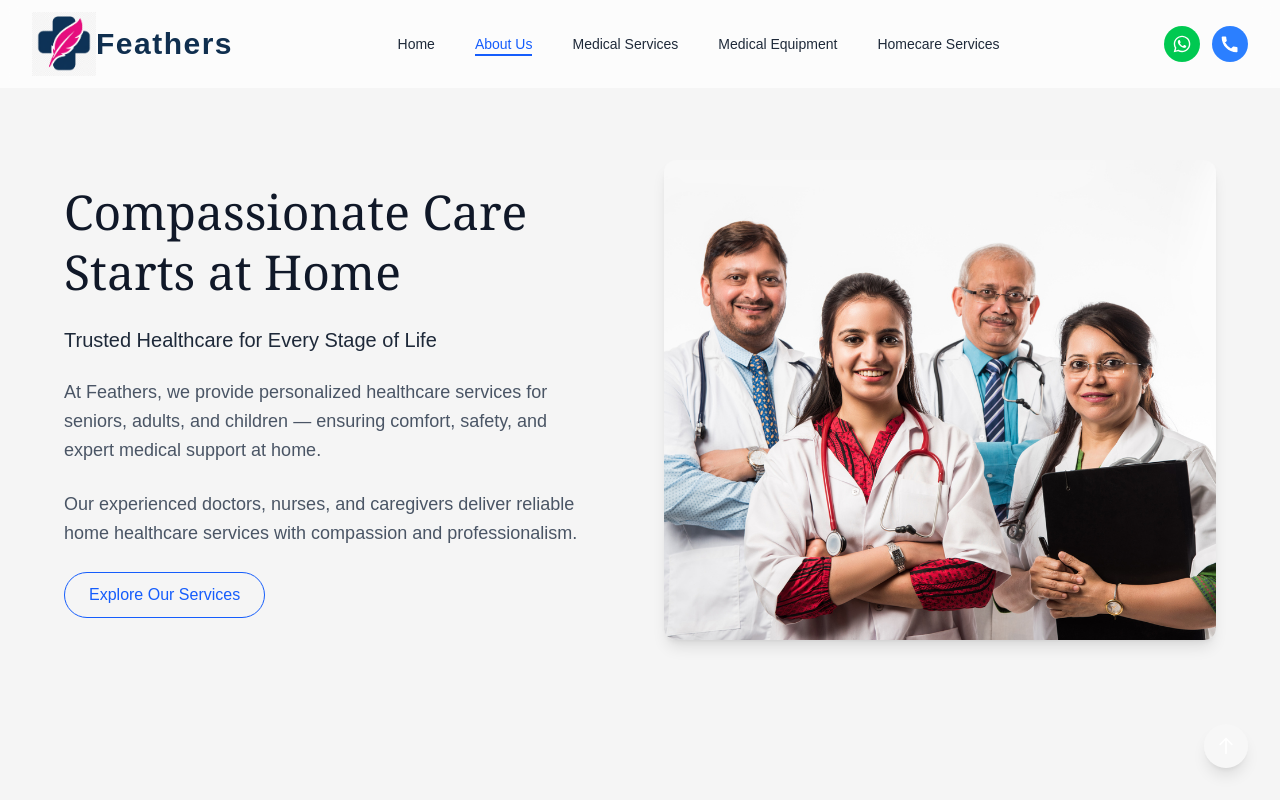
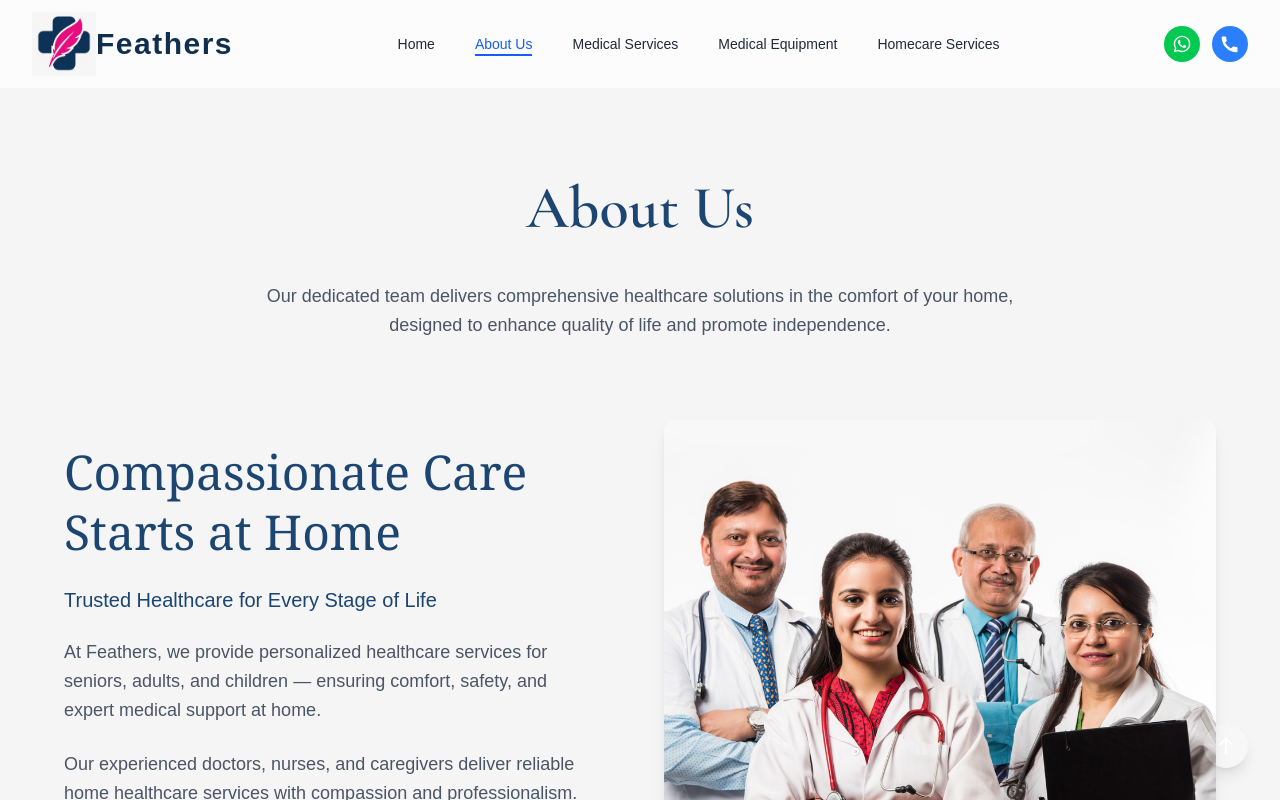
Before and after one commit to elderblisscare/feathers, a React (Vite) app: page /about in a window 1280 px wide. Built offline with nearby package versions, Linux system fonts and the light colour scheme; a web font is replaced by a local one.

Commit message:
title for about Us page

```diff
--- a/src/components/AboutUs.jsx
+++ b/src/components/AboutUs.jsx
@@ -53,8 +53,10 @@ const AboutBlock = ({ reverse, image, title, subtitle, text1, text2 }) => {
     }, []);
 
     return (
-        <section ref={sectionRef} className="py-16 md:py-20 px-4 overflow-hidden">
+
+        <section ref={sectionRef} className="py-8 md:py-4 px-4 overflow-hidden">
             <div className="max-w-6xl mx-auto">
+
                 <div className="grid lg:grid-cols-2 gap-10 lg:gap-12 items-center">
 
                     {/* 🔹 TEXT */}
@@ -62,11 +64,11 @@ const AboutBlock = ({ reverse, image, title, subtitle, text1, text2 }) => {
                         className={`text-content space-y-6 max-w-xl ${reverse ? "lg:order-2 lg:pl-8" : "lg:pr-8"
                             }`}
                     >
-                        <h1 className="font-serif text-3xl md:text-5xl text-gray-900 leading-tight">
+                        <h1 className="font-serif text-3xl md:text-5xl text-[#1C4571] leading-tight">
                             {title}
                         </h1>
 
-                        <h2 className="text-lg md:text-xl font-medium text-gray-800">
+                        <h2 className="text-lg md:text-xl font-medium text-[#1C4571]">
                             {subtitle}
                         </h2>
 
@@ -113,7 +115,7 @@ const WhyChoose = () => {
                 {/* 🔹 TEXT (RIGHT) */}
                 <div className="space-y-6">
 
-                    <h2 className="text-3xl md:text-4xl font-serif text-gray-900 leading-tight">
+                    <h2 className="text-3xl md:text-4xl font-serif text-[#1C4571] leading-tight">
                         Why Choose Feathers Healthcare?
                     </h2>
 
@@ -187,7 +189,7 @@ const FounderSection = () => {
 
                 {/* Heading */}
                 <div className="text-center mb-12">
-                    <h2 className="text-2xl md:text-4xl font-semibold">
+                    <h2 className="text-2xl md:text-4xl font-semibold text-[#1C4571]">
                         Meet Our Core Team
                     </h2>
                     <p className="mt-4 text-gray-600 max-w-3xl mx-auto">
@@ -233,123 +235,44 @@ const FounderSection = () => {
                             className="w-28 h-28 md:w-36 md:h-36 rounded-full object-cover"
                         />
                     </div>
-
                 </div>
-
-                {/* BOX 2 */}
-                {/* <div className="bg-[#f5e9e7] p-6 md:p-8 rounded-xl grid md:grid-cols-2 items-center gap-6">
-                    <div className="flex justify-center md:justify-start">
-                        <img
-                            src="doctors.jpg"
-                            className="w-32 h-32 md:w-40 md:h-40 rounded-full object-cover"
-                        />
-                    </div>
-
-                    <div>
-                        <p className="text-gray-700">
-                            With extensive experience in nursing and patient care, our mission
-                            is to deliver trusted healthcare at home.
-                        </p>
-                        <p className="mt-4 font-semibold">Flora Saraswat</p>
-                        <p className="text-sm text-gray-600">Co-Founder</p>
-                    </div>
-                </div> */}
-
             </div>
         </section>
-
-        //     <section className="py-16 md:py-24 px-4 bg-white">
-        //   <div className="max-w-6xl mx-auto">
-
-        //     {/* 🔹 TOP HEADING */}
-        //     <div className="text-center max-w-3xl mx-auto mb-12">
-        //       <h2 className="text-2xl md:text-4xl font-semibold text-gray-900">
-        //         Top Elderly Care Services in Noida
-        //       </h2>
-
-        //       <p className="mt-4 text-gray-600 text-sm md:text-base leading-relaxed">
-        //         At FeathersCare, we begin at home & at the heart of our leadership. Our
-        //         core team brings together years of experience in healthcare and caregiving.
-        //       </p>
-        //     </div>
-
-        //     {/* 🔸 BOX 1 */}
-        //     <div className="bg-[#f5e9e7] p-6 md:p-8 rounded-xl mb-10">
-        //       <div className="grid md:grid-cols-2 gap-6 items-center">
-
-        //         {/* TEXT */}
-        //         <div>
-        //           <p className="text-gray-700 text-sm md:text-base leading-relaxed">
-        //             I started FeathersCare after spending nearly a decade as the primary
-        //             caregiver to my aging parents. With years in healthcare and caregiving,
-        //             I saw firsthand how fragmented and impersonal senior care can be.
-        //           </p>
-
-        //           <p className="mt-4 font-semibold text-gray-900">
-        //             Deepak Saraswat
-        //           </p>
-
-        //           <p className="text-sm text-gray-600">
-        //             Founder, FeathersCare
-        //           </p>
-        //         </div>
-
-        //         {/* IMAGE */}
-        //         <div className="flex justify-center md:justify-end">
-        //           <img
-        //             src="doctors.jpg"
-        //             alt="Founder"
-        //             className="w-32 h-32 md:w-40 md:h-40 rounded-full object-cover"
-        //           />
-        //         </div>
-
-        //       </div>
-        //     </div>
-
-        //     {/* 🔸 BOX 2 */}
-        //     <div className="bg-[#e9f0f8] p-6 md:p-8 rounded-xl">
-        //       <div className="grid md:grid-cols-2 gap-6 items-center">
-
-        //         {/* IMAGE */}
-        //         <div className="flex justify-center md:justify-start order-1 md:order-1">
-        //           <img
-        //             src="doctors.jpg"
-        //             alt="Care Expert"
-        //             className="w-32 h-32 md:w-40 md:h-40 rounded-full object-cover"
-        //           />
-        //         </div>
-
-        //         {/* TEXT */}
-        //         <div className="order-2 md:order-2">
-        //           <p className="text-gray-700 text-sm md:text-base leading-relaxed">
-        //             With over a decade of hands-on experience in nursing and elderly care,
-        //             our mission is to deliver compassionate, professional care that families
-        //             can trust.
-        //           </p>
-
-        //           <p className="mt-4 font-semibold text-gray-900">
-        //             Flora Saraswat
-        //           </p>
-
-        //           <p className="text-sm text-gray-600">
-        //             Co-Founder, FeathersCare
-        //           </p>
-        //         </div>
-
-        //       </div>
-        //     </div>
-
-        //   </div>
-        // </section>
-
 
     );
 };
 
 // 🔹 Main Component
 const AboutUs = () => {
+    const titleRef = useRef(null);
+    useEffect(() => {
+  gsap.fromTo(
+    titleRef.current.children,
+    { y: 30, opacity: 0 },
+    {
+      y: 0,
+      opacity: 1,
+      stagger: 0.2,
+      duration: 0.8,
+      ease: "power2.out",
+      scrollTrigger: {
+        trigger: titleRef.current,
+        start: "top 80%",
+      },
+    }
+  );
+}, []);
     return (
         <>
+            <div ref={titleRef} className=" mt-20 text-center max-w-3xl mx-auto mb-16">
+                <h2 className="font-cormorant text-4xl md:text-5xl lg:text-6xl font-semibold text-[#1C4571] mb-6 leading-relaxed">
+                    About Us
+                </h2>
+                <p className="text-lg text-gray-600 leading-relaxed">
+                    Our dedicated team delivers comprehensive healthcare solutions in the comfort of your home, designed to enhance quality of life and promote independence.
+                </p>
+            </div>
+
             {/* 🔸 Section 1 (Text Left, Image Right) */}
             <AboutBlock
                 reverse={false}
```
